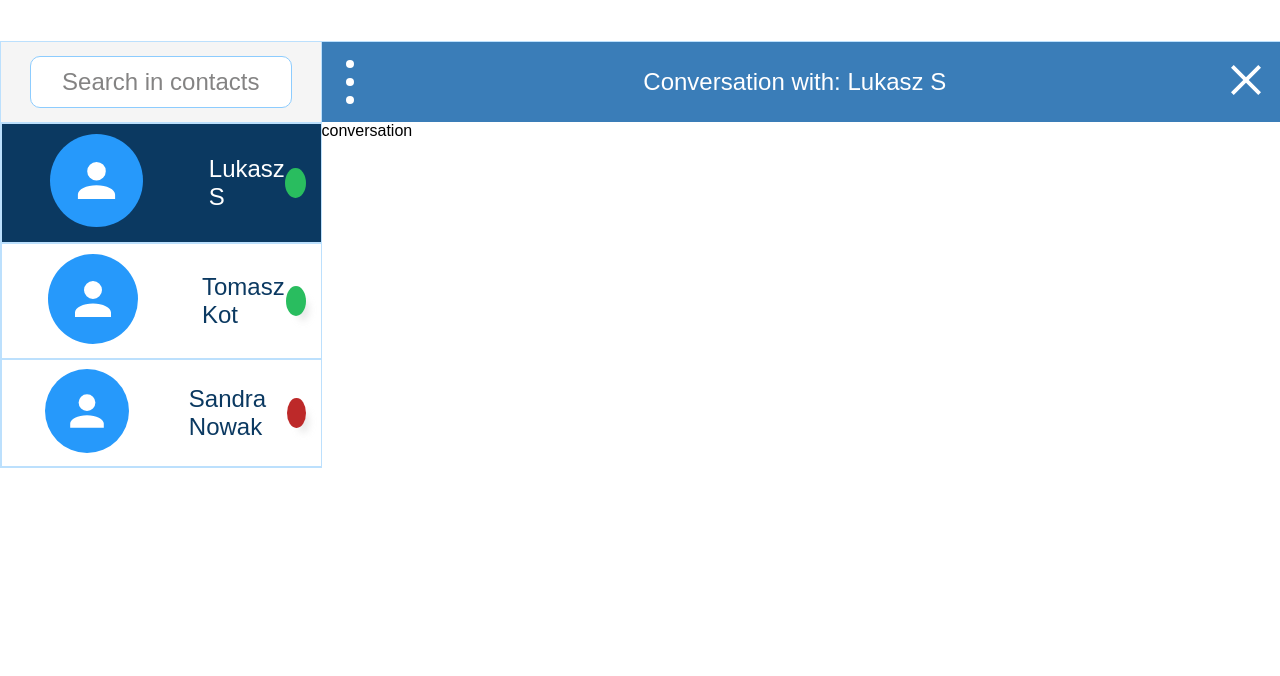
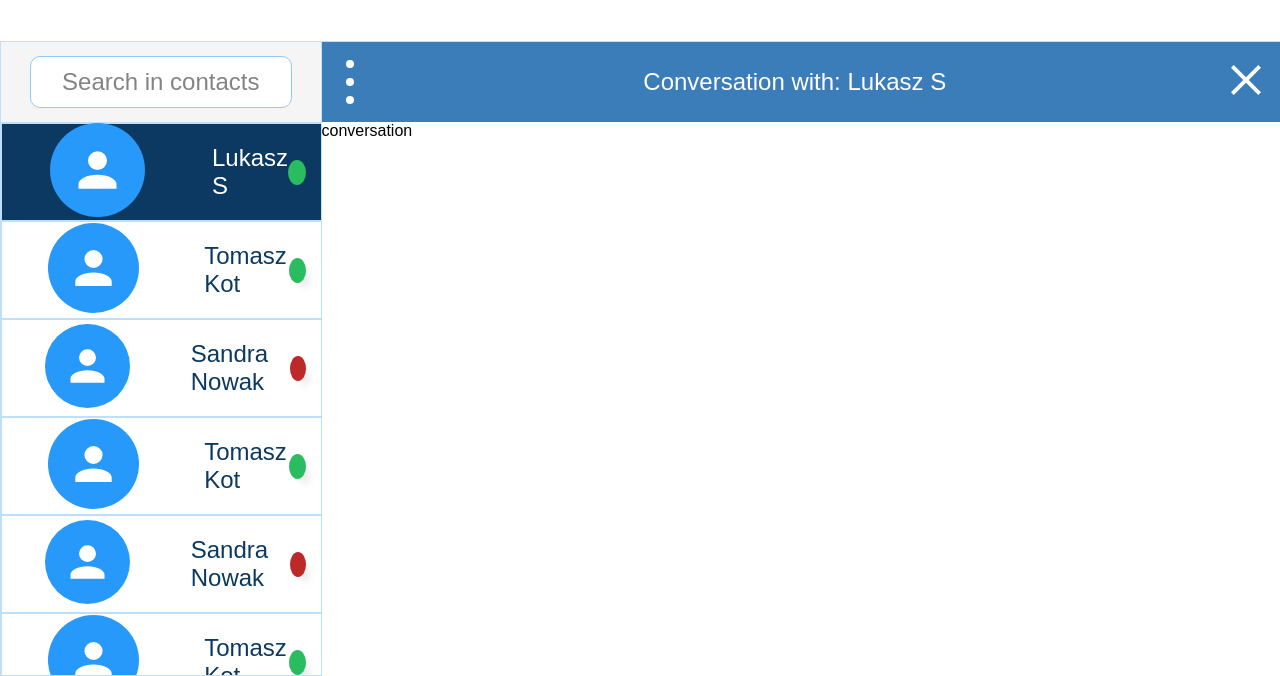
Before and after one commit to lStrachanowski/pychat, a Flask app: page /chat in a window 1280 px wide. Shown: the part 133-809 px from the top of the page. Before the commit the page ends 601 px from the top, so only its background shows below. Run offline with Flask 2, Linux system fonts and the light colour scheme.

Commit message:
contact list dots resized

```diff
--- a/static/css/main.css
+++ b/static/css/main.css
@@ -267,8 +267,8 @@ a:hover{
 }
 
 .dot-menu{
-    width: 30px;
-    height: 30px;
+    width: 25px;
+    height: 25px;
     margin: 25px 0;
     background: #3A7DB8;
     border-radius: 50%;
@@ -501,8 +501,8 @@ input{
  .green-dot{
     background-color: #29BD5F;
     border-radius: 50%;
-    width: 30px;
-    height: 30px;
+    width: 25px;
+    height: 25px;
     margin-right: 5%;
     -webkit-box-shadow: 7px 9px 7px -4px rgba(222,222,222,0.7);
     -moz-box-shadow: 7px 9px 7px -4px rgba(222,222,222,0.7);
@@ -512,8 +512,8 @@ input{
  .red-dot{
     background-color: #BD2929;
     border-radius: 50%;
-    width: 30px;
-    height: 30px;
+    width: 25px;
+    height: 25px;
     margin-right: 5%;
     -webkit-box-shadow: 7px 9px 7px -4px rgba(222,222,222,0.7);
     -moz-box-shadow: 7px 9px 7px -4px rgba(222,222,222,0.7);
--- a/templates/chat.html
+++ b/templates/chat.html
@@ -53,6 +53,36 @@
                     <div class="contact-list-name">Sandra Nowak</div>
                     <div class="red-dot"></div>
             </div>
+            <div class="contact-list-item">
+                        <div class="contact-list-image-position">
+                            <img src="/static/img/contact-icon.svg" alt="contact icon" class="contact-list-icon-style">
+                        </div>
+                        <div class="contact-list-name">Tomasz Kot</div>
+                        <div class="green-dot"></div>
+                </div>
+                <div class="contact-list-item">
+                        <div class="contact-list-image-position">
+                            <img src="/static/img/contact-icon.svg" alt="contact icon" class="contact-list-icon-style">
+                        </div>
+                        <div class="contact-list-name">Sandra Nowak</div>
+                        <div class="red-dot"></div>
+                </div>
+                <div class="contact-list-item">
+                                <div class="contact-list-image-position">
+                                    <img src="/static/img/contact-icon.svg" alt="contact icon" class="contact-list-icon-style">
+                                </div>
+                                <div class="contact-list-name">Tomasz Kot</div>
+                                <div class="green-dot"></div>
+                        </div>
+                        <div class="contact-list-item">
+                                <div class="contact-list-image-position">
+                                    <img src="/static/img/contact-icon.svg" alt="contact icon" class="contact-list-icon-style">
+                                </div>
+                                <div class="contact-list-name">Sandra Nowak</div>
+                                <div class="red-dot"></div>
+                        </div>
+
+
 
         </div>
         <div class="conversation-display">
```
